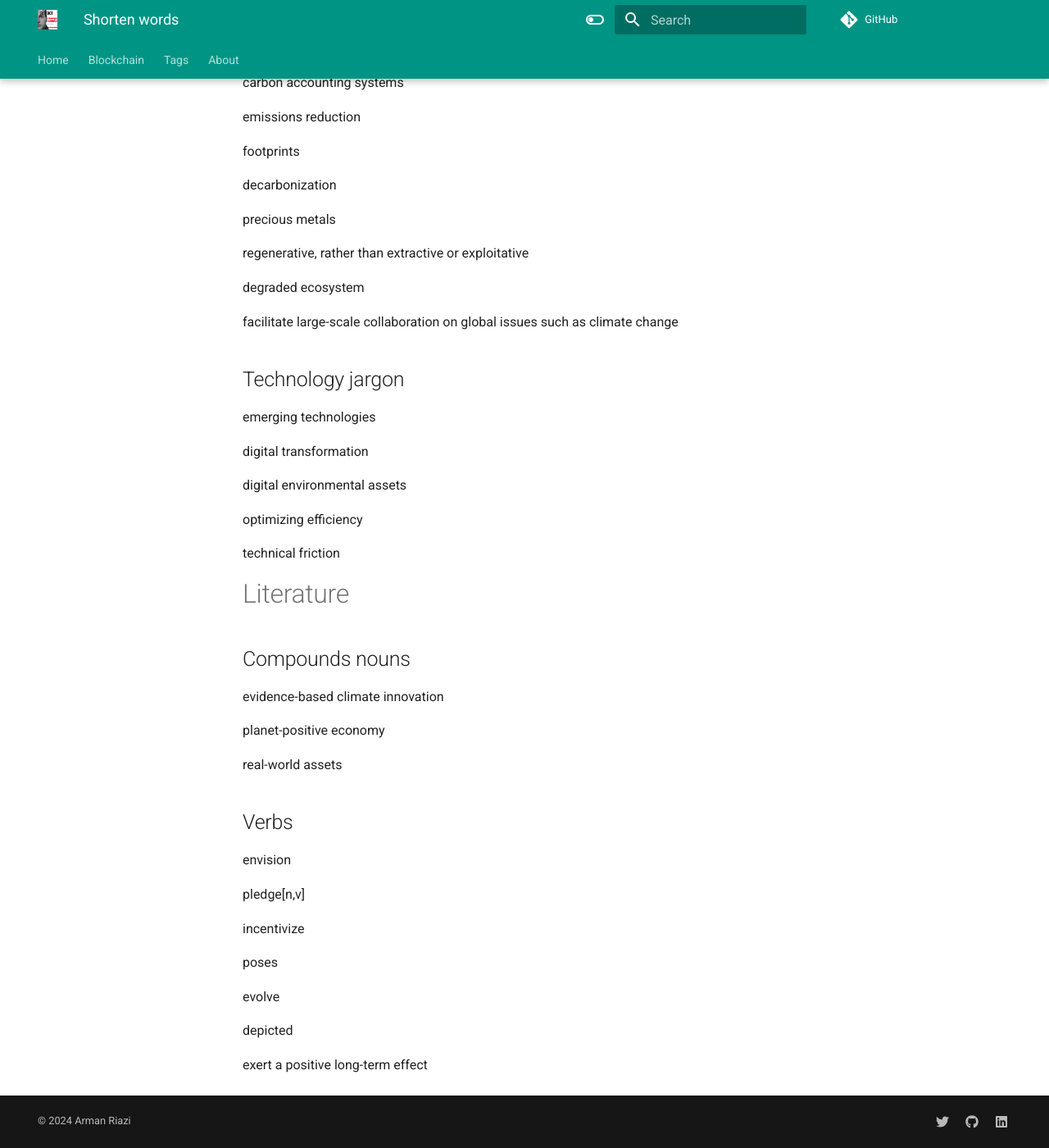
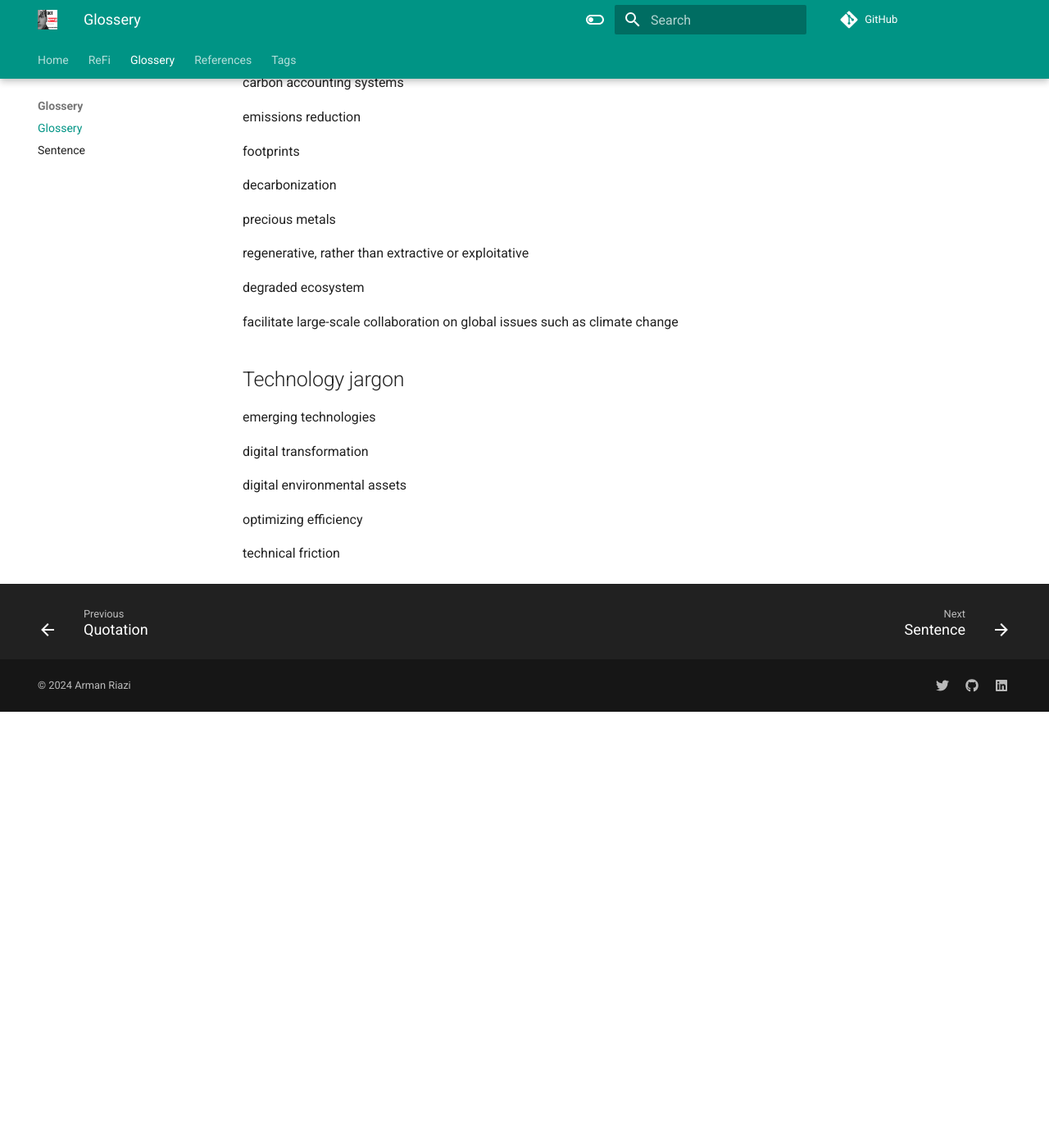
Before and after one commit to armanriazi/refi, an MkDocs documentation site: the page built from docs/glossery.md, in a window 1280 px wide and 1400 px high, scrolled down 563 px. Shown: the whole window at 82% size. Built offline with MkDocs 1.6.1 and Material for MkDocs 9.7.7, drawn with Linux system fonts in a browser that asks for light colours; comment, search, counter and statistics services are not loaded; after the commit the page ends 1431 px from its top, so only the background shows below that.

Commit message:
new pages7

```diff
--- a/docs/glossery.md
+++ b/docs/glossery.md
@@ -46,30 +46,3 @@
 optimizing efficiency
 
 technical friction
-
-
-# Literature
-
-## Compounds nouns
-
-evidence-based climate innovation
-
-planet-positive economy
-
-real-world assets
-
-## Verbs
-
-envision
-
-pledge[n,v]
-
-incentivize
-
-poses
-
-evolve
-
-depicted
-
-exert a positive long-term effect
--- a/mkdocs.yml
+++ b/mkdocs.yml
@@ -1,16 +1,22 @@
 ## yaml-language-server: $schema=https://armanriazi.github.io/mkdocs-material/schema.json
 
 site_name: Regenerative Finance
-repo_url: https://github.com/armanriazi/armanriazi.github.io
+repo_url: https://github.com/armanriazi/refi
 nav:
     - 'Home':
         - 'Index': 'index.md'
-    - 'Blockchain':
+    - 'ReFi':
+        - 'ReFi': 'refi.md'
         - 'Blockchain': 'blockchain.md'
+        - 'Tokenize': 'tokenize.md'
+        - 'Quotation': 'quotation.md'
+    - 'Glossery':
+        - 'Glossery': 'glossery.md'
+        - 'Sentence': 'word.md'
+    - 'References':
+        - 'References': 'reference.md'
     - 'Tags':
         - 'Tags': 'tags.md'
-    - 'About':
-        - 'About': 'about.md'
 theme:
   name: material
   logo: assets/attachments/me.png
@@ -60,7 +66,7 @@
       lang: de
   social:
     - icon: fontawesome/brands/github-alt
-      link: 'https://github.com/armanriazi/refi'
+      link: 'https://github.com/armanriazi'
   icon:
     admonition:
       note: octicons/tag-16
```
Also changed, not shown: docs/word.md (+27 -0 lines).
